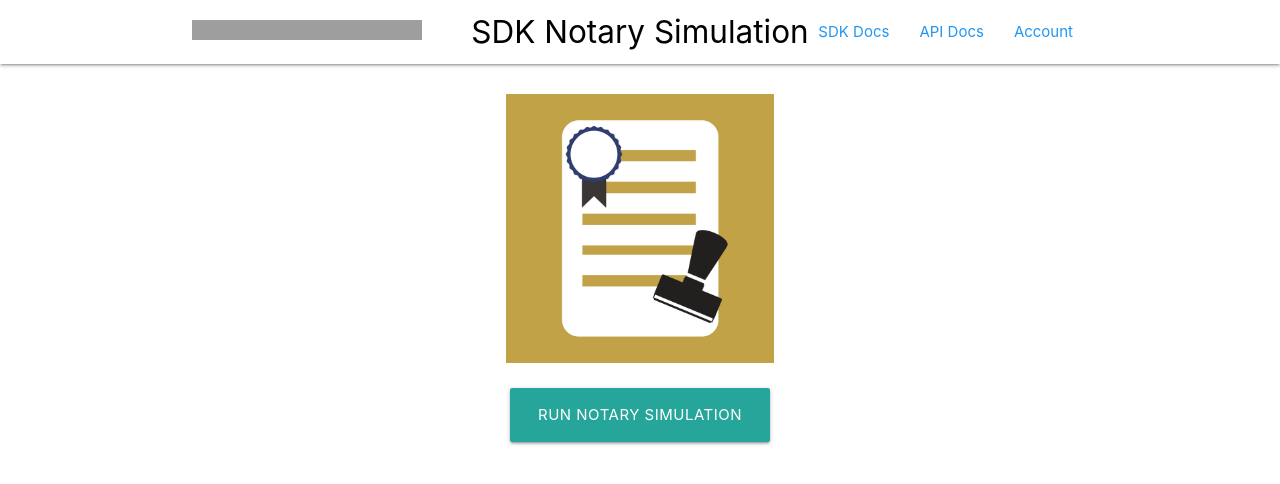
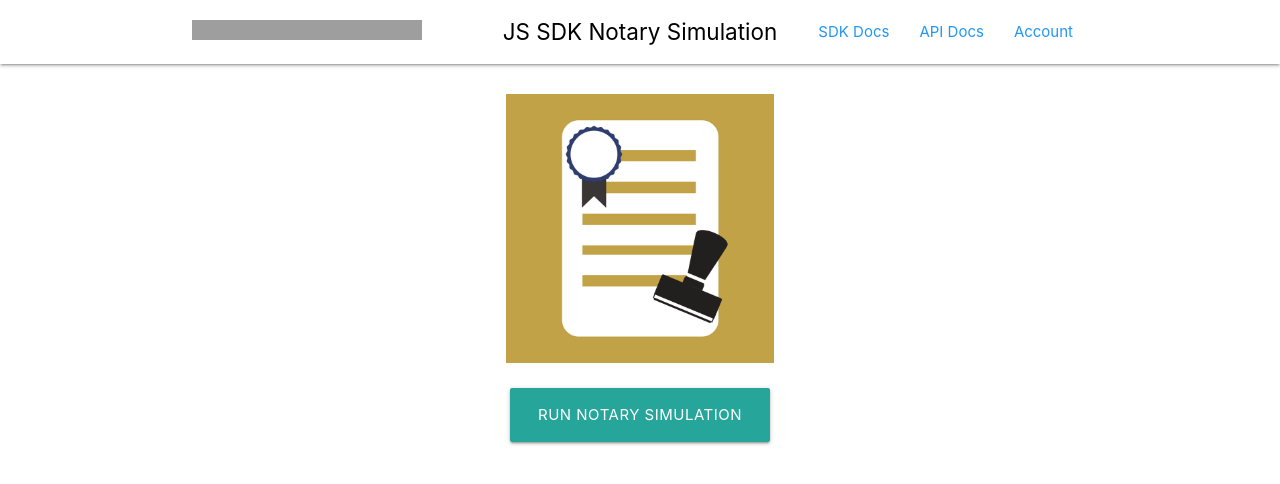
Before and after one commit to FPriv/factom-harmony-connect-js-sdk, a website built with webpack: page sample-app/index.html in a window 1280 px wide. Built offline with nearby package versions, Linux system fonts and the light colour scheme; grey boxes are pictures that could not be loaded.

Commit message:
less obnoxious nav title

```diff
--- a/sample-app/assets/css/main.css
+++ b/sample-app/assets/css/main.css
@@ -9,6 +9,7 @@
   height: 20px;
   background-repeat: no-repeat;
 }
+nav .title{ font-size: 1.5rem; }
 #main-container {
   margin-top: 2rem;
 }
--- a/sample-app/index.html
+++ b/sample-app/index.html
@@ -19,7 +19,7 @@
   <nav class="white" role="navigation">
     <div class="nav-wrapper container">
       <a href="/" class="brand-logo header-logo"></a>
-      <span class="brand-logo center black-text">SDK Notary Simulation</span>
+      <span class="title brand-logo center black-text">JS SDK Notary Simulation</span>
       <ul id="nav-mobile" class="right hide-on-med-and-down">
         <li><a class="blue-text" target="_blank" href="https://github.com/FactomProject/factom-harmony-connect-js-sdk">SDK Docs</a></li>
         <li><a class="blue-text" target="_blank" href="https://docs.harmony.factom.com">API Docs</a></li>
```
